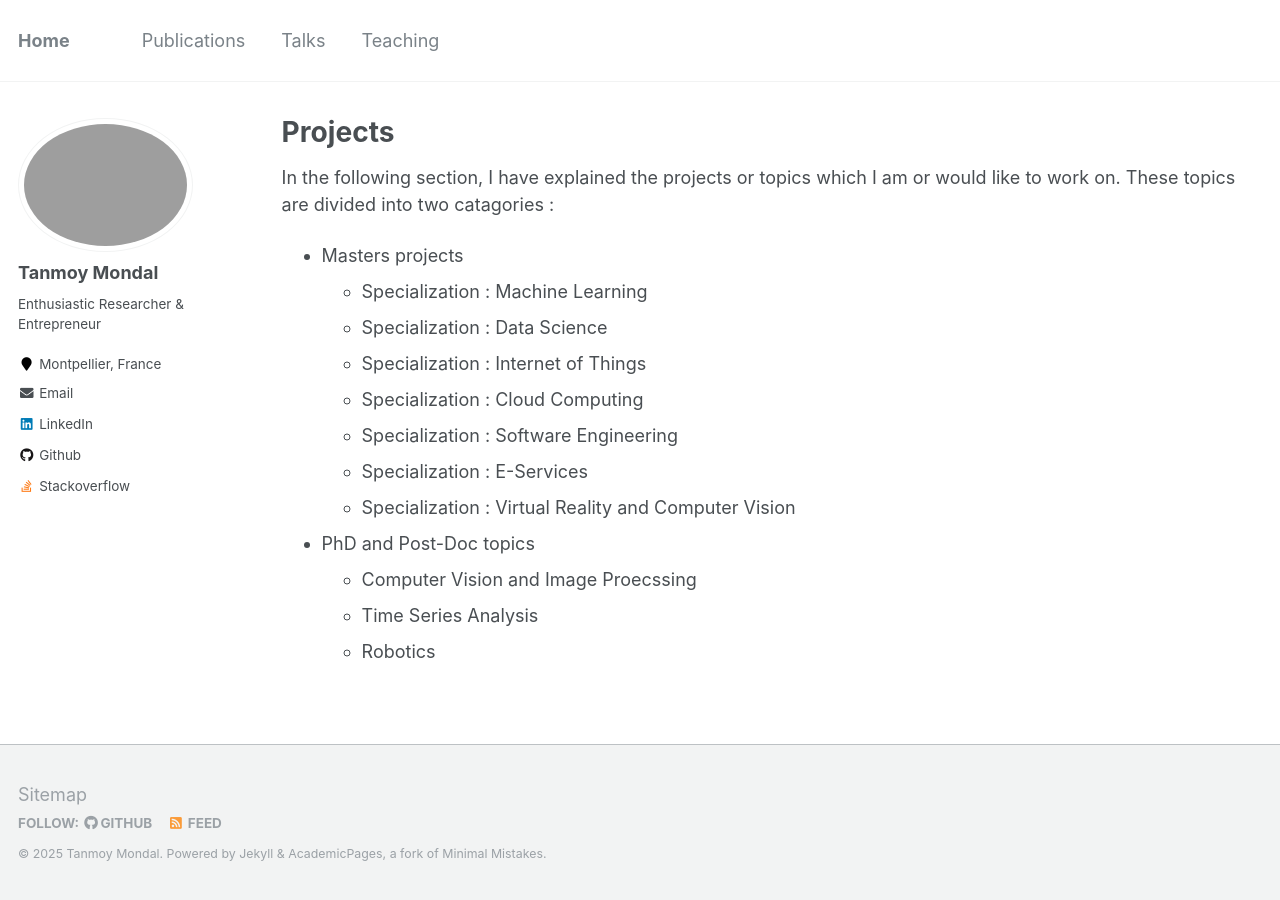
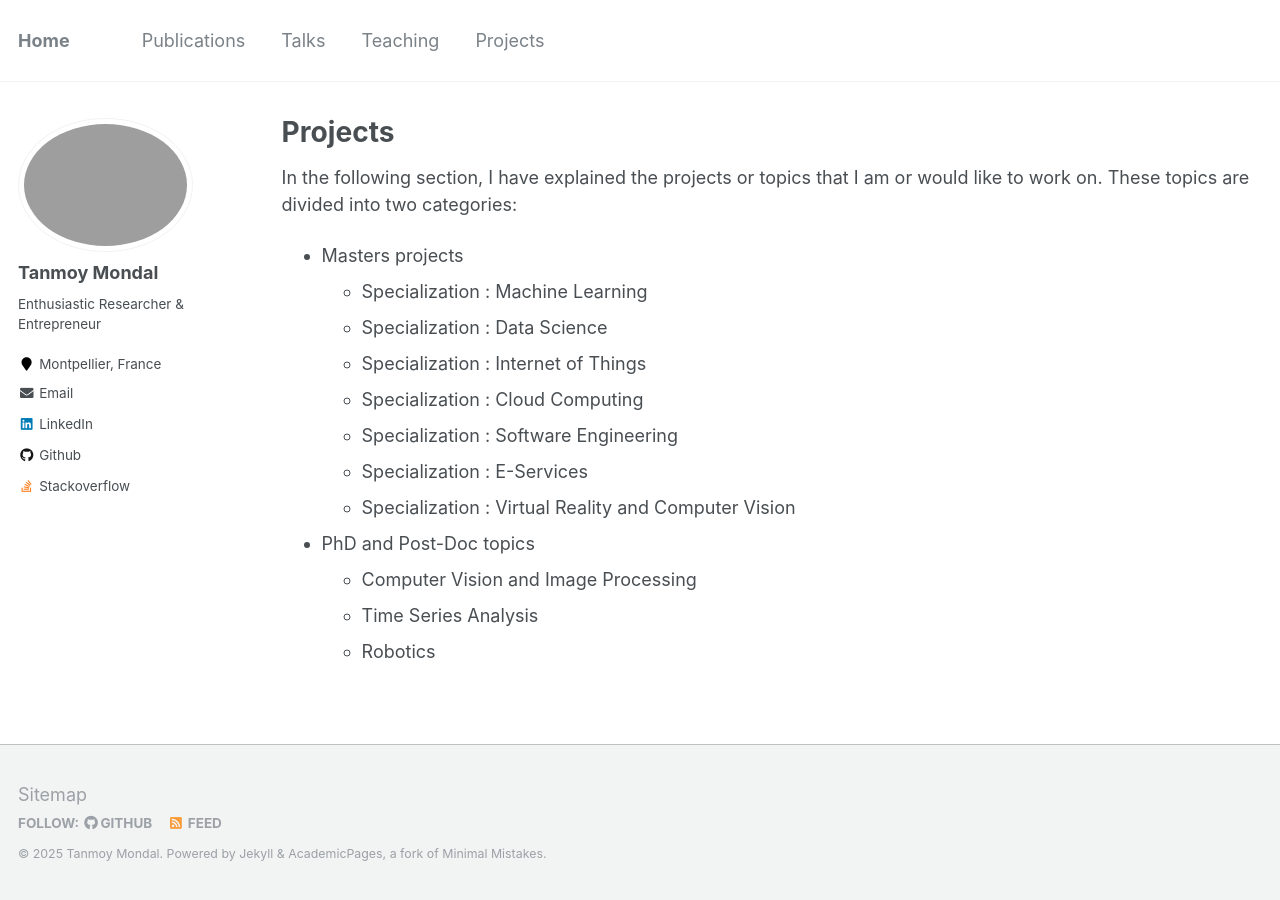
Before and after one commit to mondal-tanmoy/mondal-tanmoy.github.io, a Jekyll site: the page built from _pages/projects.md, in a window 1280 px wide. Built offline with Jekyll 4.4.1, drawn with Linux system fonts in a browser that asks for light colours.

Commit message:
added the menu

```diff
--- a/_data/navigation.yml
+++ b/_data/navigation.yml
@@ -8,3 +8,6 @@ main:
 
   - title: "Teaching"
     url: /teaching/
+
+  - title: "Projects"
+    url: /projects/
--- a/_pages/projects.md
+++ b/_pages/projects.md
@@ -4,7 +4,7 @@ title: "Projects"
 permalink: /projects/
 author_profile: true
 ---
-In the following section, I have explained the projects or topics which I am or would like to work on. These topics are divided into two catagories :
+In the following section, I have explained the projects or topics that I am or would like to work on. These topics are divided into two categories:
 
 * Masters projects
   * Specialization : Machine Learning
@@ -13,8 +13,8 @@ In the following section, I have explained the projects or topics which I am or
   * Specialization : Cloud Computing
   * Specialization : Software Engineering
   * Specialization : E-Services
-  * Specialization : Virtual Reality  and Computer Vision
+  * Specialization : Virtual Reality and Computer Vision
 * PhD and Post-Doc topics
-  * Computer Vision and Image Proecssing
+  * Computer Vision and Image Processing
   * Time Series Analysis
   * Robotics
```
Also changed, not shown: 1 other file.
